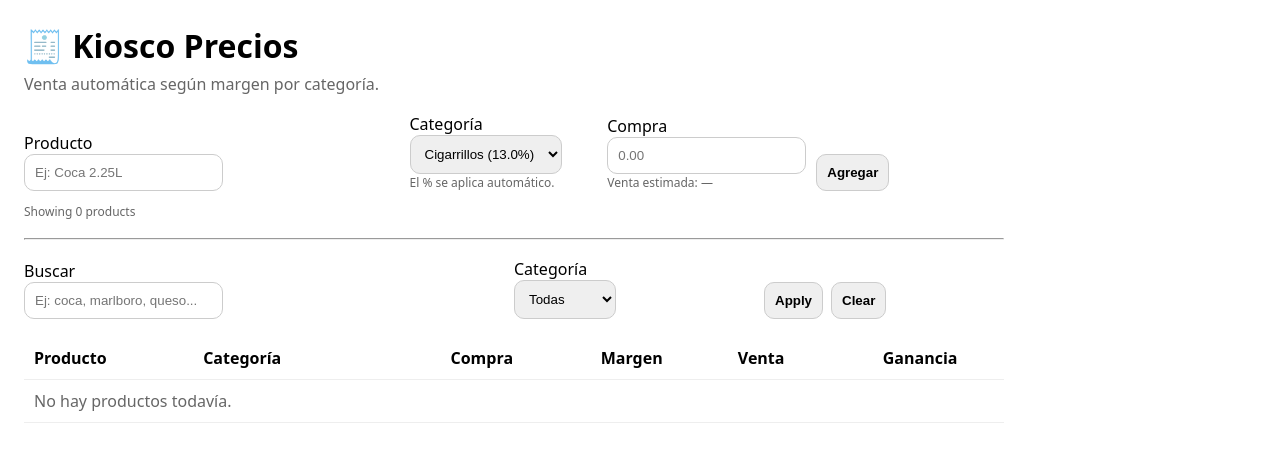
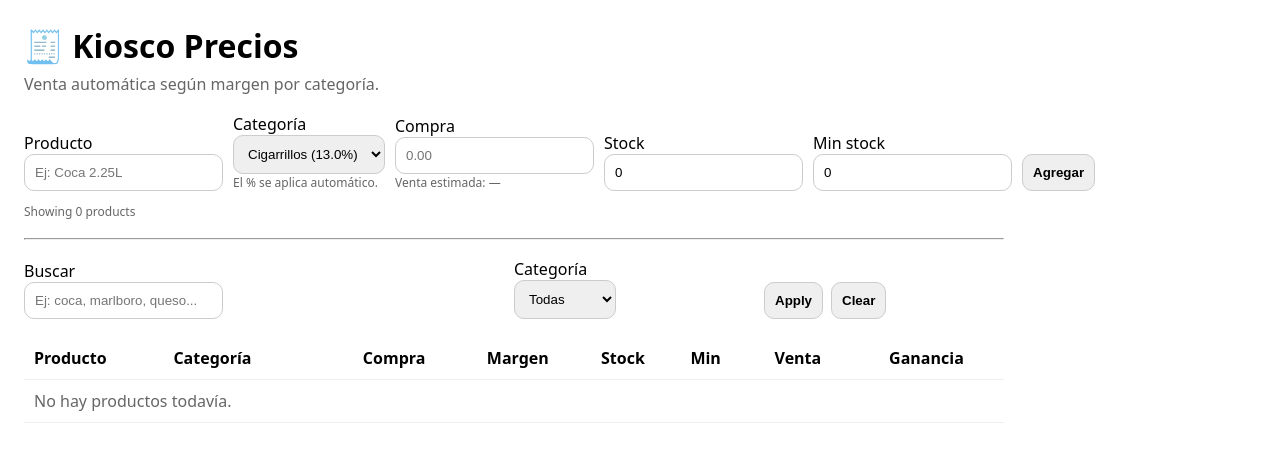
Before and after one commit to MartinCasciana/app-kiosco, a Flask app: page / in a window 1280 px wide. Shown: the top 462 px of the page. Run offline with Flask 3, Linux system fonts and the light colour scheme; data that the repository does not hold is empty.

Commit message:
add stock fields and low-stock UI alerts

```diff
--- a/templates/index.html
+++ b/templates/index.html
@@ -8,7 +8,7 @@
     body { font-family: system-ui, Arial; margin: 24px; max-width: 980px; }
     h1 { margin: 0 0 6px; }
     .muted { color:#666; margin: 0 0 18px; }
-    form { display:grid; grid-template-columns: 2fr 1fr 1fr 1fr; gap:10px; align-items:end; }
+    form { display:grid; grid-template-columns: 2fr 1fr 1fr 1fr 1fr 1fr; gap:10px; align-items:end; }
     input, select, button { padding:10px; border:1px solid #ccc; border-radius:10px; }
     button { cursor:pointer; font-weight:600; }
     table { width:100%; border-collapse: collapse; margin-top: 18px; }
@@ -49,6 +49,17 @@
         Venta estimada: —
       </div>
     </div>
+
+    <div>
+      <label>Stock</label><br>
+      <input name="stock" type="number" step="1" min="0" value="0" required>
+    </div>
+
+    <div>
+      <label>Min stock</label><br>
+      <input name="min_stock" type="number" step="1" min="0" value="0" required>
+    </div>
+
 
     <div>
       <button type="submit">Agregar</button>
@@ -98,6 +109,8 @@
         <th>Categoría</th>
         <th class="right">Compra</th>
         <th class="right">Margen</th>
+        <th class="right">Stock</th>
+        <th class="right">Min</th>
         <th class="right">Venta</th>
         <th class="right">Ganancia</th>
         <th></th>
@@ -105,11 +118,15 @@
     </thead>
     <tbody>
       {% for p in products %}
-      <tr>
+        {% set low = (p["stock"] <= p["min_stock"]) %}
+        <tr {% if low %}style="background:#fff2f2;"{% endif %}>
           <td>{{ p["name"] }}</td>
 
           <td>
             <span class="pill">{{ p["category"] }}</span>
+            {% if low %}
+              <span class="pill" style="background:#ffd6d6; margin-left:6px;">LOW</span>
+            {% endif %}
           </td>
 
           <td class="right">{{ "%.2f"|format(p["cost"]) }}</td>
@@ -119,8 +136,10 @@
             {{ (m * 100) | round(0) }}%
           </td>
 
+          <td class="right">{{ p["stock"] }}</td>
+          <td class="right">{{ p["min_stock"] }}</td>
+
           <td class="right">{{ "%.2f"|format(p["sale"]) }}</td>
-
           <td class="right">{{ "%.2f"|format(p["sale"] - p["cost"]) }}</td>
 
           <td class="right">
@@ -133,10 +152,11 @@
 
       {% if not products %}
         <tr>
-        <td colspan="7" class="muted">No hay productos todavía.</td>
+          <td colspan="9" class="muted">No hay productos todavía.</td>
         </tr>
       {% endif %}
     </tbody>
+
   </table>
     <script>
     const costInput = document.querySelector('input[name="cost"]');
```
Lines whose indentation alone changed are shown as unchanged.
